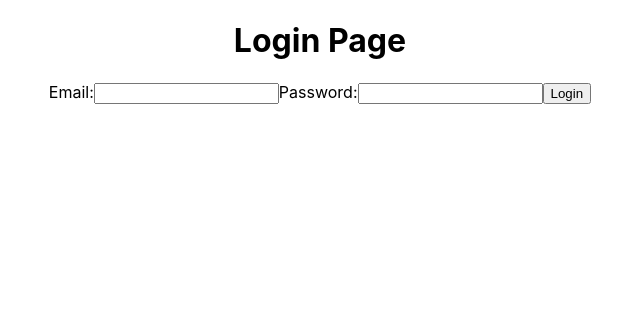
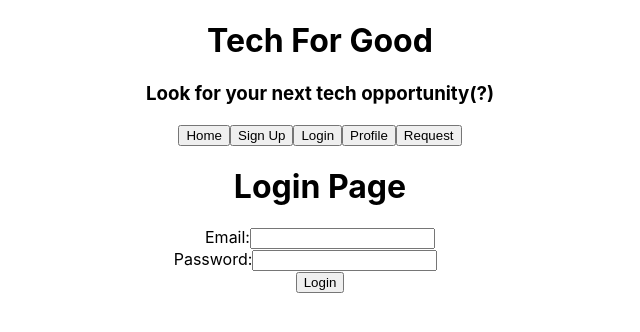
Before and after one commit to TheGiraffe/techforgood, a React (Create React App) app in the folder techforgood/: page /login in a window 1280 px wide. Shown: the top 332 px of the page, without its empty margins (320-960 px from the left). Built offline with nearby package versions, Linux system fonts and the light colour scheme; no server answers.

Commit message:
created basic request page, needs to be linked to back end so requests made are viewable in the dashboard page

```diff
--- a/techforgood/package.json
+++ b/techforgood/package.json
@@ -5,6 +5,7 @@
   "dependencies": {
     "cra-template": "1.2.0",
     "firebase": "^11.3.1",
+    "formik": "^2.4.6",
     "react": "^19.0.0",
     "react-dom": "^19.0.0",
     "react-router-dom": "^7.1.5",
--- a/techforgood/src/App.js
+++ b/techforgood/src/App.js
@@ -1,17 +1,30 @@
-import logo from './logo.svg';
+
 import './App.css';
 import { Routes, Route } from 'react-router-dom';
 import SignupPage from './pages/signup/SignupPage';
 import ProfilePage from './pages/profile/ProfilePage';
+import RequestDetailPage from './pages/request/RequestDetailPage';
 import LoginPage from './pages/login/LoginPage';
 
 function App() {
   return (
     <div className="App">
+      <div>
+        <h1>Tech For Good</h1>
+        <h3>Look for your next tech opportunity(?)</h3>
+      </div>
+      <div>
+        <button onClick={() => { window.location.href = '/' }}>Home</button>
+        <button onClick={() => { window.location.href = '/signup' }}>Sign Up</button>
+        <button onClick={() => { window.location.href = '/login' }}>Login</button>
+        <button onClick={() => { window.location.href = '/profile' }}>Profile</button>
+        <button onClick={() => { window.location.href = '/request' }}>Request</button>
+      </div>
       <Routes>
         <Route path = 'login' element={<LoginPage />} />
         <Route path = 'signup' element={<SignupPage />} />
         <Route path = 'profile' element={<ProfilePage />} />
+        <Route path = 'request' element={<RequestDetailPage />} />
       </Routes>
     </div>
   );
--- a/techforgood/src/pages/login/LoginPage.js
+++ b/techforgood/src/pages/login/LoginPage.js
@@ -1,7 +1,6 @@
 import { useState } from 'react';
 import { useNavigate } from 'react-router-dom';
 import login from '../../features/firebase/auth/login';
-
 
 const LoginPage = () => {
     const [email, setEmail] = useState('');
@@ -11,14 +10,14 @@ const LoginPage = () => {
 
     const onSubmit = async (e) => {
         e.preventDefault();
-        setErrMessage('')
-        const {result, error} = await login(email, password);
-        if (error){
+        setErrMessage('');
+        const { result, error } = await login(email, password);
+        if (error) {
             setErrMessage(error.message);
             return console.error(error);
         }
         console.log(result);
-        return navigate('/profile')
+        return navigate('/profile');
     };
 
     return (
@@ -33,7 +32,8 @@ const LoginPage = () => {
                         onChange={(e) => setEmail(e.target.value)}
                     />
                 </label>
-                <label>
+                <br />
+                <label style={{marginRight: "29px"}}>
                     Password:
                     <input
                         type="password"
@@ -41,12 +41,12 @@ const LoginPage = () => {
                         onChange={(e) => setPassword(e.target.value)}
                     />
                 </label>
+                <br />
                 <button type="submit">Login</button>
             </form>
-            {errMessage ? <div style={{color: "red"}}>{errMessage}</div> : <></>}
+            {errMessage ? <div style={{ color: "red" }}>{errMessage}</div> : null}
         </div>
     );
 };
 
-
 export default LoginPage;
--- a/techforgood/src/pages/request/RequestDetailPage.js
+++ b/techforgood/src/pages/request/RequestDetailPage.js
@@ -1,6 +1,41 @@
+import { Formik, Form, Field } from 'formik';
 
 const RequestDetailPage = () => {
-    return(<></>)
-}
+    const handleSubmit = (values) => {
+        console.log('Request submitted:', values);
 
-export default RequestDetailPage
+    };
+
+    return (
+        <div>
+            <h1>Make a Request</h1>
+            <Formik
+                initialValues={{ requestTitle: '', requestDescription: '' }}
+                onSubmit={handleSubmit}
+            >
+                {() => (
+                    <Form>
+                        <div>
+                            <label htmlFor="requestTitle">Title</label>
+                            <br/>
+                            <Field id="requestTitle" name="requestTitle" placeholder="Request Title" />
+                        </div>
+                        <div>
+                            <label style= {{ textAlign: 'center' }} htmlFor="requestDescription">Description</label>
+                            <br/>
+                            <Field style={{ marginBottom: '10px', height: '100px' }}
+                                id="requestDescription"
+                                name="requestDescription"
+                                placeholder="Request Description"
+                                as="textarea"
+                            />
+                        </div>
+                        <button type="submit">Submit Request</button>
+                    </Form>
+                )}
+            </Formik>
+        </div>
+    );
+};
+
+export default RequestDetailPage;
```
Also changed, not shown: 1 other file (tests, documents, lock files or other folders).
